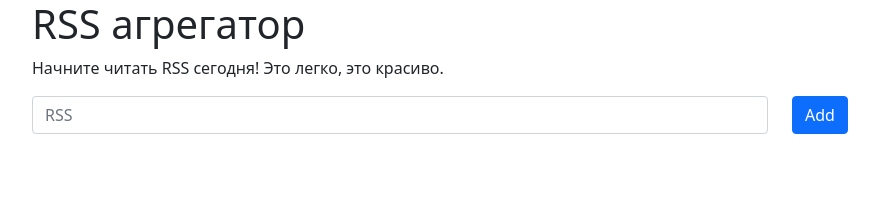
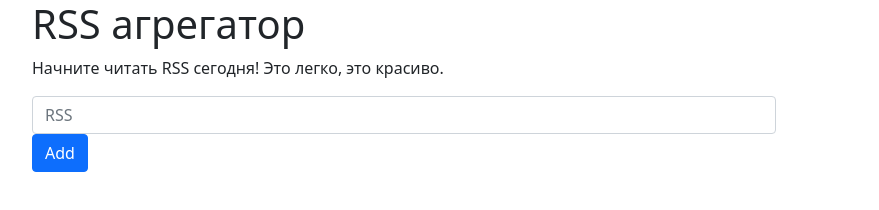
Before and after one commit to maletinchess/frontend-project-lvl3, a website built with webpack: page template.html in a window 1280 px wide. Shown: the whole page, without its empty margins (50-929 px from the left). Built offline with nearby package versions, Linux system fonts and the light colour scheme.

Commit message:
fix layout-4.1

```diff
--- a/template.html
+++ b/template.html
@@ -18,7 +18,7 @@
             <p>Начните читать RSS сегодня! Это легко, это красиво.</p>
           </div>
         </div>
-              <div class="row">
+              <div class="form-row">
                 <div class="col-8">
                    <input type="text" class="form-control" placeholder="RSS">
                 </div>
```
Also changed, not shown: public/index.html (+1 -1 lines).
